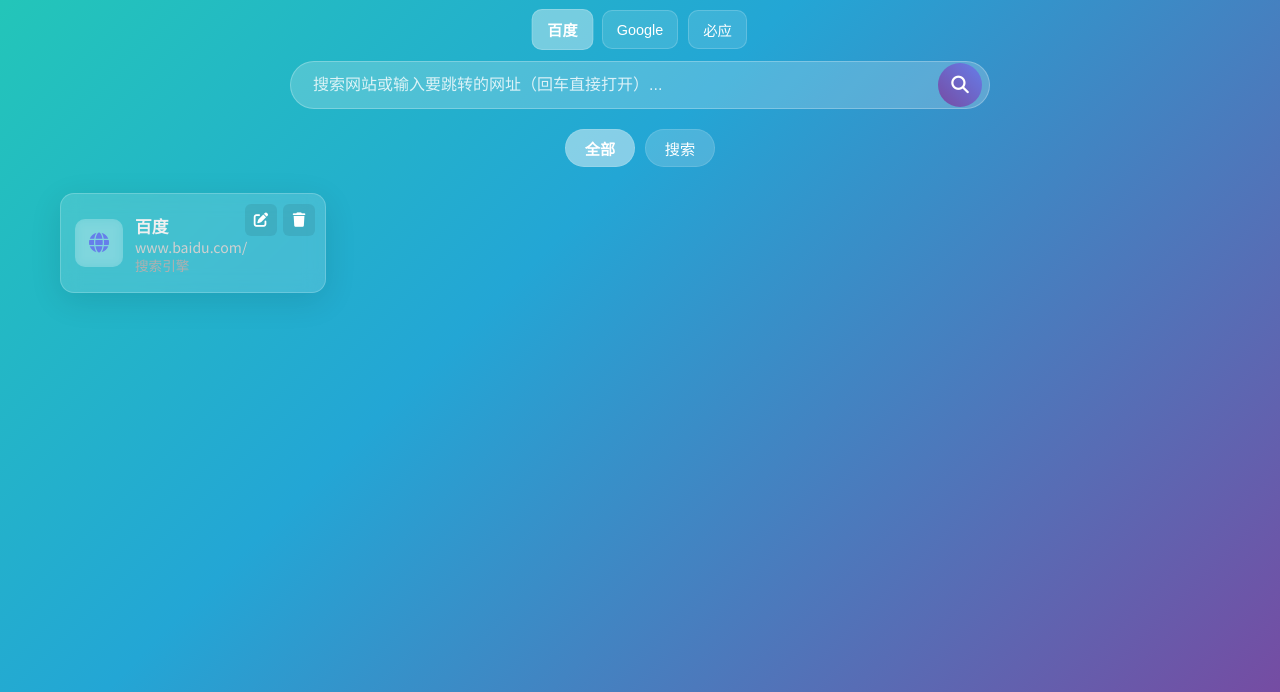
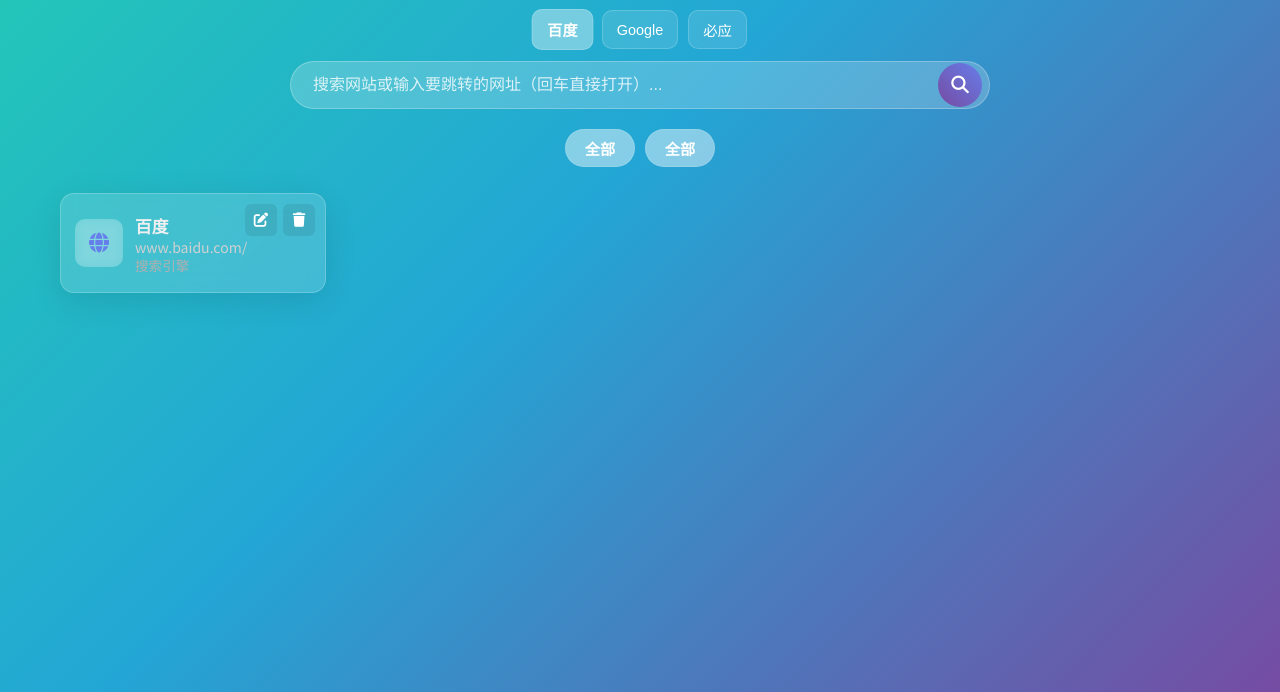
Before and after one commit to Night-SHANG/my_bookmarks, a plain HTML site: page index.html in a window 1280 px wide. Shown: the part 108-800 px from the top of the page. Drawn offline with Linux system fonts and the light colour scheme.

Commit message:
Update index.html

```diff
--- a/index.html
+++ b/index.html
@@ -227,7 +227,7 @@
         const CATEGORY_ORDER_KEY = 'category_order';
 
         const DEFAULT_BOOKMARKS = [
-            {id: genId(), title:'百度', url:'https://www.baidu.com/', desc:'搜索引擎', category:'搜索', icon:'https://www.baidu.com/favicon.ico'}
+            {id: genId(), title:'百度', url:'https://www.baidu.com/', desc:'搜索引擎', category:'全部', icon:'https://www.baidu.com/favicon.ico'}
         ];
 
         let bookmarks = load();
```
